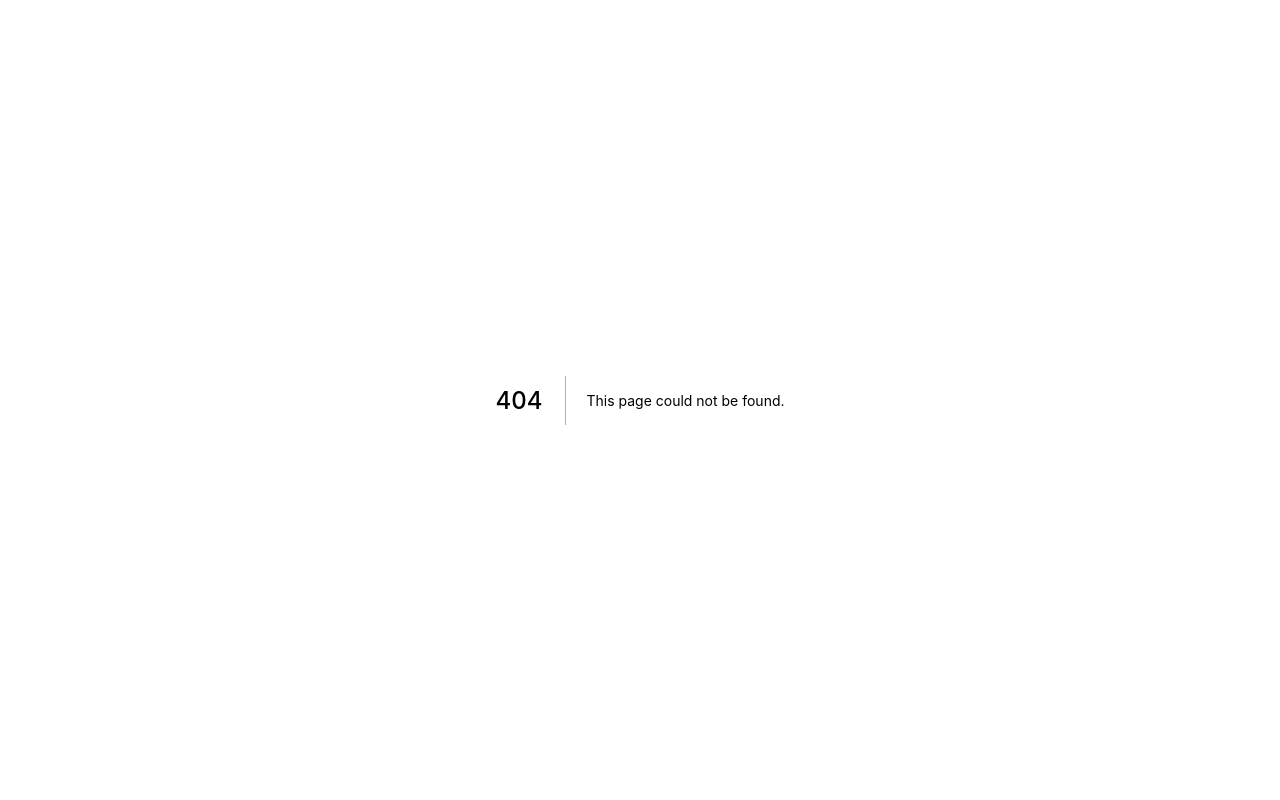
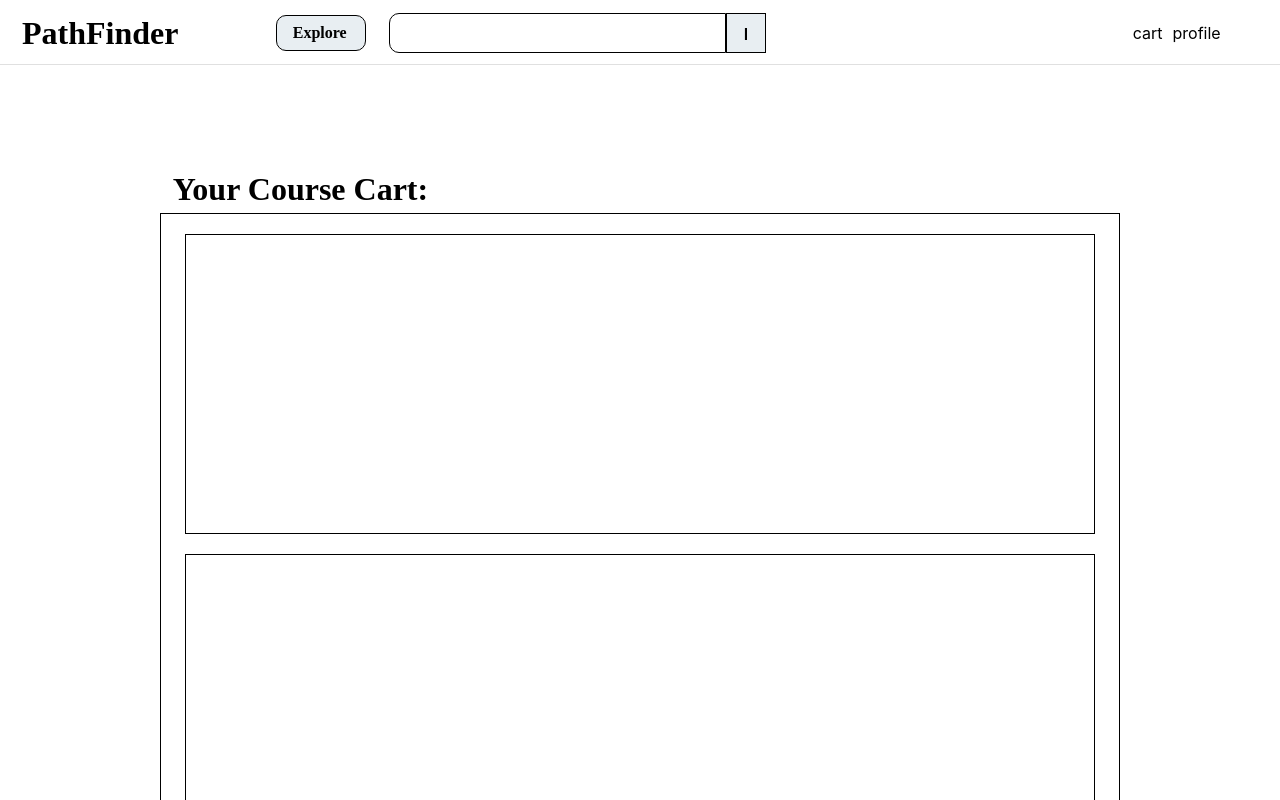
Before and after one commit to ECE444-2021Fall/project1-education-pathways-group-13-shazam, a Next.js app in the folder pathfinder-frontend/: page /cart in a window 1280 px wide. Before the commit this address had no page. Shown: the top 800 px of the page. Built offline with nearby package versions, Linux system fonts and the light colour scheme.

Commit message:
Created cart page and created navbar component to reuse for pages

```diff
--- /dev/null
+++ b/pathfinder-frontend/components/navbar.js
@@ -0,0 +1,43 @@
+import styles from './navbar.module.css';
+
+
+function NavBar() {
+    return (
+        <>
+            <div className={styles.header}>
+                <div className={styles.navbar}>
+                    <div className={styles.sectionA}>
+                        <div className={styles.sectionA1}>
+                            <div className={styles.titleText}>
+                                PathFinder
+                            </div>
+                        </div>
+                        <div className={styles.sectionA2}>
+                            <button className={styles.explore}>
+                                <span className={styles.exploretext}>
+                                    Explore
+                                </span>
+                            </button>
+                        </div>
+                        <div className={styles.sectionA3}>
+                            <input className={styles.searchbar}/>
+                            <button className={styles.searchicon}>
+                                <div>I</div>
+                            </button>
+                        </div>
+                    </div>
+                    <div className={styles.sectionB}>
+                        <div className={styles.sectionB1}>
+                            cart
+                        </div>
+                        <div className={styles.sectionB2}>
+                            profile
+                        </div>
+                    </div>
+                </div>
+            </div>
+        </>
+    )
+}
+
+export default NavBar;
--- /dev/null
+++ b/pathfinder-frontend/components/navbar.module.css
@@ -0,0 +1,130 @@
+.header {
+    position: sticky;
+    z-index: 9;
+    top: 0;
+    width: 100%;
+    height: 65px;
+    background-color: #fff;
+    border-bottom: 1px solid rgba(0,0,0,.12);
+}
+.titleText {
+    /* margin config is to make title
+     a little further away from explore */
+    margin: 0px 20px 0px 10px;
+    font-size: 32px;
+    font-family:'Work Sans';
+    font-weight: bold;
+}
+.explore {
+    height: 36px;
+    width: 90px;
+    text-align: center;
+    border-radius: 10px;
+    align-items: center;
+    display: flex;
+    background-color: #E8EEF2;
+}
+.exploretext {
+    font-size: 16px;
+    font-family:'Work Sans';
+    font-weight: bold;
+    /* This specific padding is to make sure
+     text is centered in button */
+    /* padding-left: 5px; */
+}
+.searchbar{
+    height: 40px;
+    width: 100%;
+    border: 1px solid black;
+    border-top-left-radius: 10px;
+    border-bottom-left-radius: 10px;
+    font-size: 32px;
+    font-family:'Work Sans';
+    font-weight: bold;
+}
+.searchicon{
+    height: 40px;
+    border-radius: 0%;
+    width: 40px;
+    background-color: #E8EEF2;
+}
+
+.navbar {
+    /* background-color: #cfe8fc; */
+    height: 65px;
+    flex-direction: row;
+    display: flex;
+    padding: 0 12px;
+    max-width: 1307px;
+    margin: 0 auto;
+}
+
+.sectionA {
+    height: 50px;
+    width: 60%;
+    display: flex;
+    align-self: center;
+    /* align-items: center;
+    text-align: center;
+    display: 'flex'; */
+}
+
+.sectionA1 {
+    width: 35%;
+    display: flex;
+    align-items: center;
+    /* align-items: center;
+    text-align: center;
+    display: 'flex'; */
+}
+
+.sectionA2 {
+    width: 15%;
+    display: flex;
+    align-items: center;
+    /* align-items: center;
+    text-align: center;
+    display: 'flex'; */
+}
+
+.sectionA3 {
+    width: 50%;
+    display: flex;
+    align-items: center;
+    /* align-items: center;
+    text-align: center;
+    display: 'flex'; */
+}
+
+.sectionB {
+    height: 50px;
+    width: 40%;
+    display: flex;
+    align-self: center;
+    justify-content: flex-end;
+    /* alignItems: 'center',
+    textAlign: 'center',
+    display: 'flex', */
+}
+
+.sectionB1 {
+    width: 20%;
+    display: flex;
+    align-items: center;
+    justify-content: flex-end;
+    padding-right: 5px;
+    /* align-items: center;
+    text-align: center;
+    display: 'flex'; */
+}
+
+.sectionB2 {
+    width: 20%;
+    display: flex;
+    align-items: center;
+    padding-left: 5px;
+    /* justify-content: flex-end; */
+    /* align-items: center;
+    text-align: center;
+    display: 'flex'; */
+}
--- a/pathfinder-frontend/package.json
+++ b/pathfinder-frontend/package.json
@@ -9,6 +9,8 @@
     "lint": "next lint"
   },
   "dependencies": {
+    "@emotion/react": "^11.5.0",
+    "@emotion/styled": "^11.3.0",
     "next": "11.1.2",
     "react": "17.0.2",
     "react-dom": "17.0.2"
--- /dev/null
+++ b/pathfinder-frontend/pages/cart.js
@@ -0,0 +1,36 @@
+import styles from './cart.module.css';
+import NavBar from '../components/navbar';
+
+
+function Cart() {
+    return (
+        <>
+            <NavBar/>
+            <div className={styles.header}>
+                <div className={styles.headerContainer}>
+                    <div className={styles.cartText}>
+                        Your Course Cart:
+                    </div>
+                </div>
+            </div>
+            <div className={styles.containerWrapper}>
+                <div className={styles.container}>
+                    <div className={styles.card}>
+
+                    </div>
+                    <div className={styles.card}>
+
+                    </div>
+                    <div className={styles.card}>
+
+                    </div>
+                    <div className={styles.card}>
+
+                    </div>
+                </div>
+            </div>
+        </>
+    )
+}
+
+export default Cart;
--- /dev/null
+++ b/pathfinder-frontend/pages/cart.module.css
@@ -0,0 +1,43 @@
+.header {
+    margin-top: 100px;
+    display: flex;
+    justify-content: center;
+    box-sizing: border-box;
+}
+
+.headerContainer {
+    max-width: 1090px;
+    width: 73%;
+    margin: 0 auto;
+}
+
+.containerWrapper {
+    display: flex;
+    justify-content: center;
+    box-sizing: border-box;
+}
+
+.container {
+    margin-top: 5px;
+    border: 1px solid black;
+    /* height: 100px; */
+    max-width: 1100px;
+    width: 75%;
+    margin: 0 auto;
+    align-items: center;
+}
+
+.card {
+    margin-top: 5px;
+    border: 1px solid black;
+    height: 300px;
+    max-width: 1100px;
+    margin: 20px auto;
+    width: 95%;
+}
+
+.cartText {
+    font-size: 32px;
+    font-family:"Work Sans";
+    font-weight: bold;
+}
```
